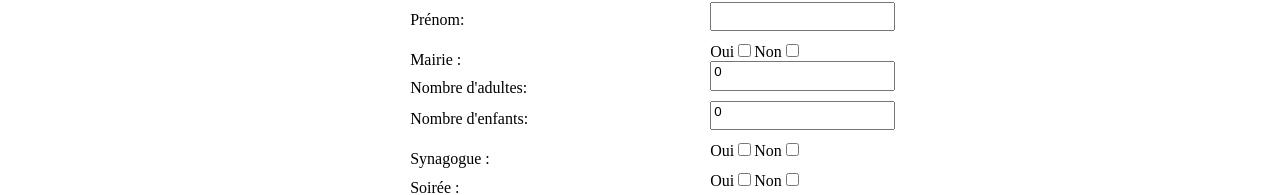
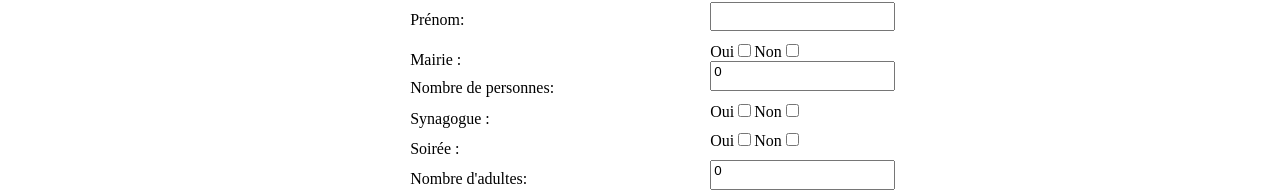
Before and after one commit to Cynthia-co/wedding, a React (Create React App) app in the folder my-wedding/: page / in a window 1280 px wide. Shown: the part 1097-1292 px from the top of the page. Built offline with nearby package versions, Linux system fonts and the light colour scheme.

Commit message:
childrenCivil

```diff
--- a/my-wedding/src/components/Attending.js
+++ b/my-wedding/src/components/Attending.js
@@ -7,7 +7,6 @@ function Attending() {
   const [prenom, setPrenom] = useState("");
   const [adultsCivil, setAdultsCivil] = useState(0);
   const [adultsEvening, setAdultsEvening] = useState(0);
-  const [childrenCivil, setChildrenCivil] = useState(0);
   const [childrenEvening, setChildrenEvening] = useState(0);
   const [civilService, setCivilService] = useState(null);
   const [religiousService, setReligiousService] = useState(null);
@@ -23,7 +22,6 @@ function Attending() {
         prenom,
         adultsCivil,
         adultsEvening,
-        childrenCivil,
         childrenEvening,
         civil_service: civilService === "Yes",
         religious_service: religiousService === "Yes",
@@ -37,8 +35,7 @@ function Attending() {
       setPrenom("");
       setAdultsCivil(0);
       setAdultsEvening(0);
-      setChildrenCivil(0);
-      setChildrenCivil(0);
+      setChildrenEvening(0);
       setCivilService(null);
       setReligiousService(null);
       setEveningParty(null);
@@ -90,7 +87,7 @@ function Attending() {
           />
         </div>
         <div className="form__item">
-          <label htmlFor="adults">Nombre d'adultes:</label>
+          <label htmlFor="adults">Nombre de personnes:</label>
           <input
             type="number"
             id="adults"
@@ -99,7 +96,7 @@ function Attending() {
             required
           />
         </div>
-        <div className="form__item">
+        {/* <div className="form__item">
           <label htmlFor="children">Nombre d'enfants:</label>
           <input
             type="number"
@@ -108,7 +105,7 @@ function Attending() {
             onChange={(e) => setChildrenCivil(Number(e.target.value))}
             required
           />
-        </div>
+        </div> */}
         <div>
           <label htmlFor="religiousService">Synagogue :</label>
           <label className="checkbox" htmlFor="religiousServiceYes">Oui</label>
```
